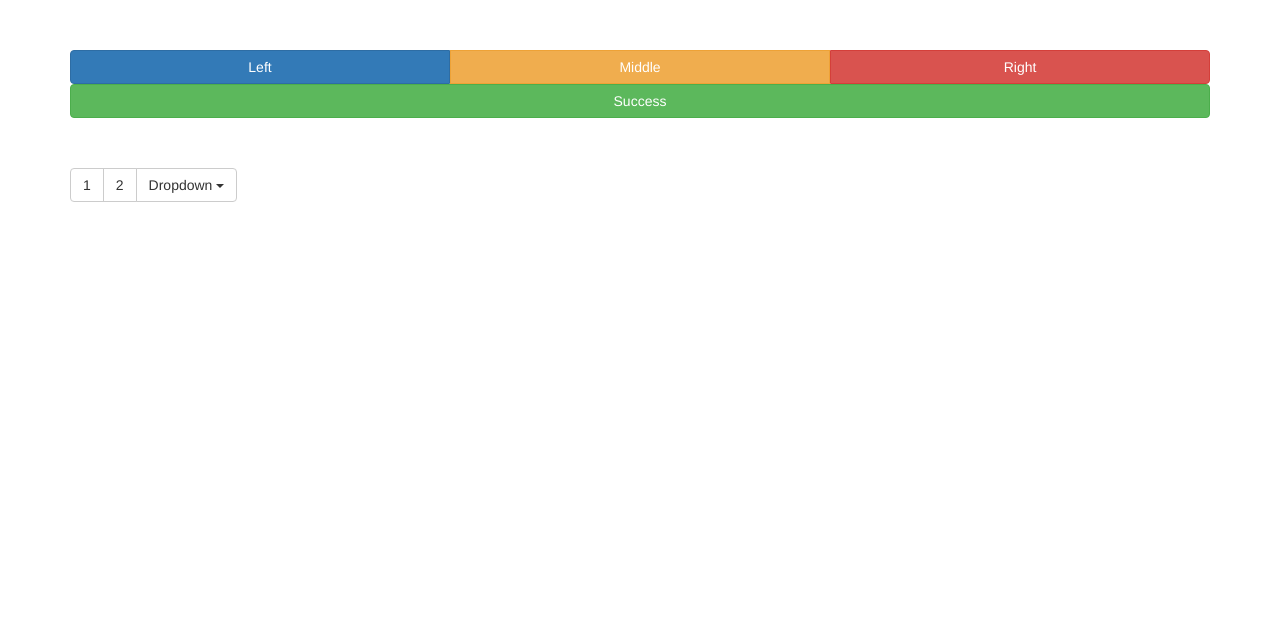
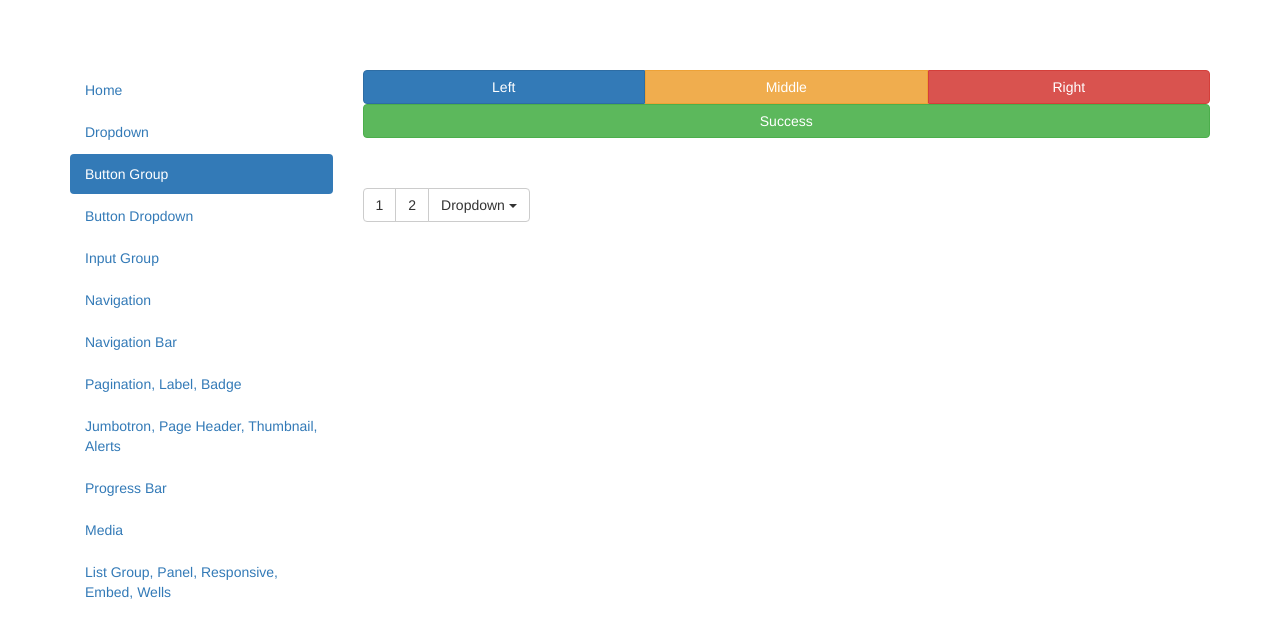
Before and after one commit to qoogy/bootstrap-1, a plain HTML site: page sample-compoenent/btngroup.html in a window 1280 px wide. Drawn offline with Linux system fonts and the light colour scheme.

Commit message:
Project ~ 17:50

```diff
--- a/sample-compoenent/btngroup.html
+++ b/sample-compoenent/btngroup.html
@@ -8,7 +8,25 @@
     <link rel="stylesheet" href="./css/style.css">
   </head>
   <body>
-    <section class="container" style="padding-top: 50px;">
+    <section class="container" style="padding-top: 70px;">
+      <div class="row">
+        <div class="col-sm-3">
+          <ul class="nav nav-pills nav-stacked">
+            <li role="presentation"><a href="/">Home</a></li>
+            <li role="presentation"><a href="./dropdown.html">Dropdown</a></li>
+            <li role="presentation" class="active"><a href="#">Button Group</a></li>
+            <li role="presentation"><a href="./btndropdown.html">Button Dropdown</a></li>
+            <li role="presentation"><a href="./inputgroup">Input Group</a></li>
+            <li role="presentation"><a href="./navs.html">Navigation</a></li>
+            <li role="presentation"><a href="./navbar.html">Navigation Bar</a></li>
+            <li role="presentation"><a href="./pagination.html">Pagination, Label, Badge</a></li>
+            <li role="presentation"><a href="./jumbotron.html">Jumbotron, Page Header, Thumbnail, Alerts</a></li>
+            <li role="presentation"><a href="./progressbar.html">Progress Bar</a></li>
+            <li role="presentation"><a href="./media.html">Media</a></li>
+            <li role="presentation"><a href="./group.html">List Group, Panel, Responsive, Embed, Wells</a></li>
+          </ul>
+        </div>
+        <div class="col-sm-9">
           <div class="btn-group btn-group-justified" role="group" aria-label="...">
             <div class="btn-group" role="group">
               <button type="button" class="btn btn-primary">Left</button>
@@ -41,6 +59,8 @@
               </ul>
             </div>
           </div>
+        </div>
+      </div>
     </section>
 
     <script src="./lib/jquery-3.1.1.min.js"></script>
```
Also changed, not shown: sample-compoenent/dropdown.html (+1 -1 lines). Lines whose indentation alone changed are shown as unchanged.
